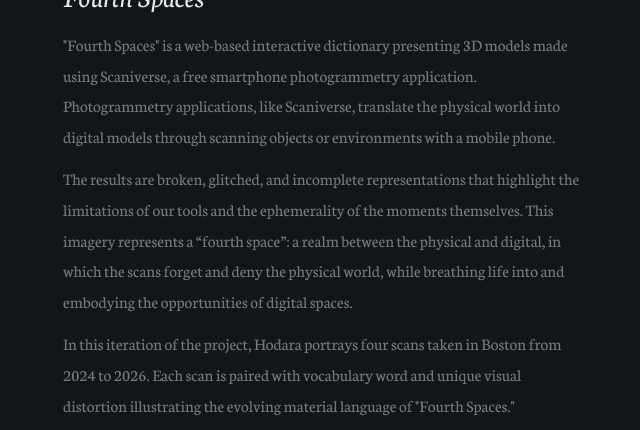
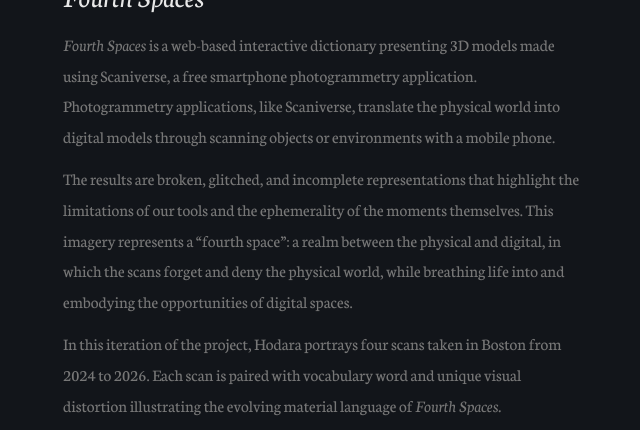
Before and after one commit to sofiehodara/fourth-spaces, a plain HTML site: page index.html in a window 1280 px wide. Both pictures are taken after a click on the button "ABOUT". Shown: the top 430 px of the page, 317-957 px from the left. Drawn offline with nearby package versions, Linux system fonts and the light colour scheme; no server answers.

Commit message:
Italicize 'Fourth Spaces' in project description

```diff
--- a/index.html
+++ b/index.html
@@ -269,9 +269,9 @@
   <div id="about-box">
     <button id="about-x">← close</button>
     <h2>Fourth Spaces</h2>
-<p>"Fourth Spaces" is a web-based interactive dictionary presenting 3D models made using Scaniverse, a free smartphone photogrammetry application. Photogrammetry applications, like Scaniverse, translate the physical world into digital models through scanning objects or environments with a mobile phone.</p>
+<p><i>Fourth Spaces</i> is a web-based interactive dictionary presenting 3D models made using Scaniverse, a free smartphone photogrammetry application. Photogrammetry applications, like Scaniverse, translate the physical world into digital models through scanning objects or environments with a mobile phone.</p>
 <p>The results are broken, glitched, and incomplete representations that highlight the limitations of our tools and the ephemerality of the moments themselves. This imagery represents a “fourth space”: a realm between the physical and digital, in which the scans forget and deny the physical world, while breathing life into and embodying the opportunities of digital spaces.</p>
-<p>In this iteration of the project, Hodara portrays four scans taken in Boston from 2024 to 2026. Each scan is paired with vocabulary word and unique visual distortion illustrating the evolving material language of "Fourth Spaces."</p>
+<p>In this iteration of the project, Hodara portrays four scans taken in Boston from 2024 to 2026. Each scan is paired with vocabulary word and unique visual distortion illustrating the evolving material language of <i>Fourth Spaces.</i></p>
 
 
 
```
